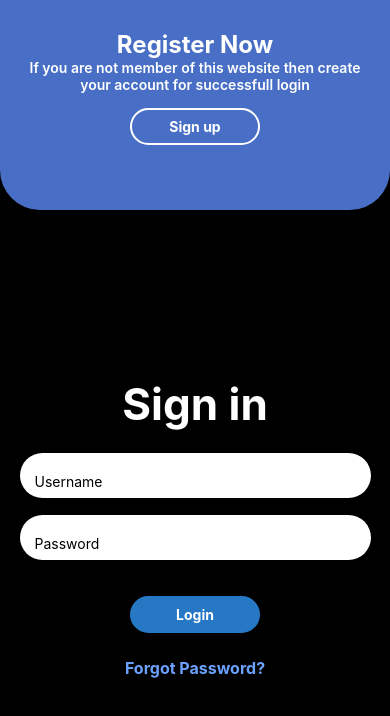
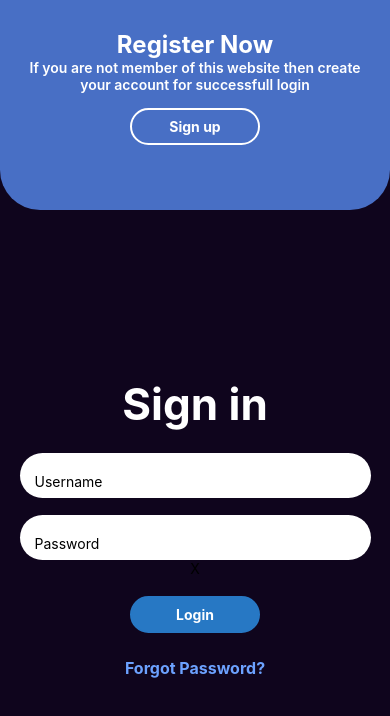
Before and after one commit to ahmadmustafeen/stakezenc.co, a React Native app: screen / in a window 390 px wide. Shown: the top 716 px of the page. Built offline with nearby package versions, Linux system fonts and the light colour scheme.

Commit message:
FIX: update bg color

```diff
--- a/src/constants/colors.ts
+++ b/src/constants/colors.ts
@@ -3,5 +3,7 @@ export const secondaryBlue = '#486FC5';
 
 export const primaryText = '#6ca2ff';
 
+export const bgPrimary = '#0f051d';
+
 export const white = '#fff';
 export const black = '#000';
--- a/src/screens/auth/login/style.ts
+++ b/src/screens/auth/login/style.ts
@@ -1,9 +1,9 @@
 import {StyleSheet} from 'react-native';
-import {black} from '../../../constants';
+import {bgPrimary} from '../../../constants';
 
 export const styles = StyleSheet.create({
   container: {
-    backgroundColor: black,
+    backgroundColor: bgPrimary,
     flex: 1,
   },
   contentContainer: {
```
